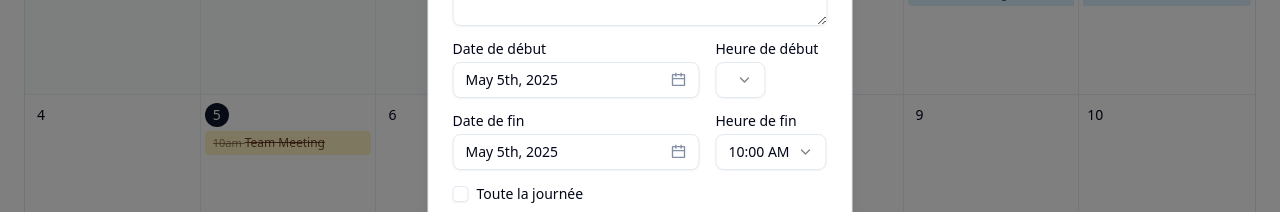
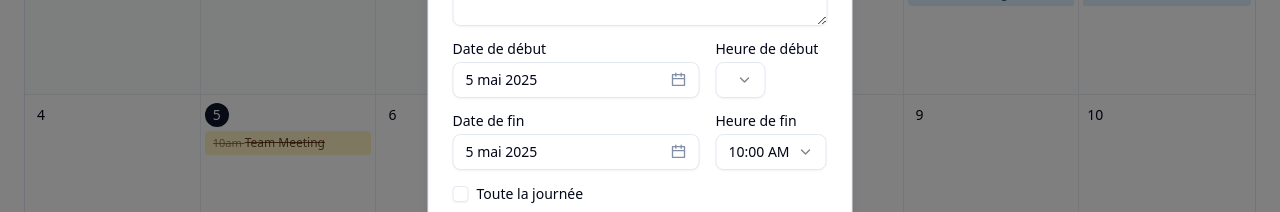
Before and after one commit to Diantis/onboard-campus, a Next.js app: page /agenda in a window 1280 px wide. Both pictures are taken after a click on the button "Nouvel évènement". Shown: the part 284-496 px from the top of the page. Built offline with nearby package versions, Linux system fonts and the light colour scheme.

Commit message:
refactor: translation

```diff
--- a/src/components/event-calendar/event-dialog.tsx
+++ b/src/components/event-calendar/event-dialog.tsx
@@ -4,6 +4,7 @@ import { useEffect, useMemo, useState } from "react";
 import { RiCalendarLine, RiDeleteBinLine } from "@remixicon/react";
 import { format, isBefore } from "date-fns";
 import { useTranslation } from "react-i18next";
+import { useDateFnsLocale } from "@/components/event-calendar/hooks/use-date-fns-locale";
 import { cn } from "@/lib/utils";
 import { Button } from "@/components/ui/button";
 import { Calendar } from "@/components/ui/calendar";
@@ -68,6 +69,7 @@ export function EventDialog({
   const [startDateOpen, setStartDateOpen] = useState(false);
   const [endDateOpen, setEndDateOpen] = useState(false);
   const { t } = useTranslation();
+  const locale = useDateFnsLocale();
 
   // Debug log to check what event is being passed
   useEffect(() => {
@@ -124,7 +126,7 @@ export function EventDialog({
         const value = `${formattedHour}:${formattedMinute}`;
         // Use a fixed date to avoid unnecessary date object creations
         const date = new Date(2000, 0, 1, hour, minute);
-        const label = format(date, "h:mm a");
+        const label = format(date, "h:mm a", { locale });
         options.push({ value, label });
       }
     }
@@ -290,7 +292,7 @@ export function EventDialog({
                       )}
                     >
                       {startDate
-                        ? format(startDate, "PPP")
+                        ? format(startDate, "PPP", { locale })
                         : t("Agenda.PickAdate")}
                     </span>
                     <RiCalendarLine
@@ -359,7 +361,7 @@ export function EventDialog({
                         !endDate && "text-muted-foreground",
                       )}
                     >
-                      {endDate ? format(endDate, "PPP") : "Pick a date"}
+                      {endDate ? format(endDate, "PPP", { locale }) : t("Agenda.PickAdate")}
                     </span>
                     <RiCalendarLine
                       size={16}
--- a/src/components/event-calendar/events-popup.tsx
+++ b/src/components/event-calendar/events-popup.tsx
@@ -5,6 +5,7 @@ import { format, isSameDay } from "date-fns"
 import { XIcon } from "lucide-react"
 
 import { EventItem, type CalendarEvent } from "@/components/event-calendar"
+import { useDateFnsLocale } from "@/components/event-calendar/hooks/use-date-fns-locale";
 
 interface EventsPopupProps {
   date: Date
@@ -22,6 +23,7 @@ export function EventsPopup({
   onEventSelect,
 }: EventsPopupProps) {
   const popupRef = useRef<HTMLDivElement>(null)
+  const locale = useDateFnsLocale();
 
   // Handle click outside to close popup
   useEffect(() => {
@@ -93,7 +95,7 @@ export function EventsPopup({
       }}
     >
       <div className="bg-background sticky top-0 flex items-center justify-between border-b p-3">
-        <h3 className="font-medium">{format(date, "d MMMM yyyy")}</h3>
+        <h3 className="font-medium">{format(date, "d MMMM yyyy", { locale })}</h3>
         <button
           onClick={onClose}
           className="hover:bg-muted rounded-full p-1"
@@ -105,7 +107,7 @@ export function EventsPopup({
 
       <div className="space-y-2 p-3">
         {events.length === 0 ? (
-          <div className="text-muted-foreground py-2 text-sm">No events</div>
+          <div className="text-muted-foreground py-2 text-sm">{t("Agenda.noEventsTitle")}</div>
         ) : (
           events.map((event) => {
             const eventStart = new Date(event.start)
```
